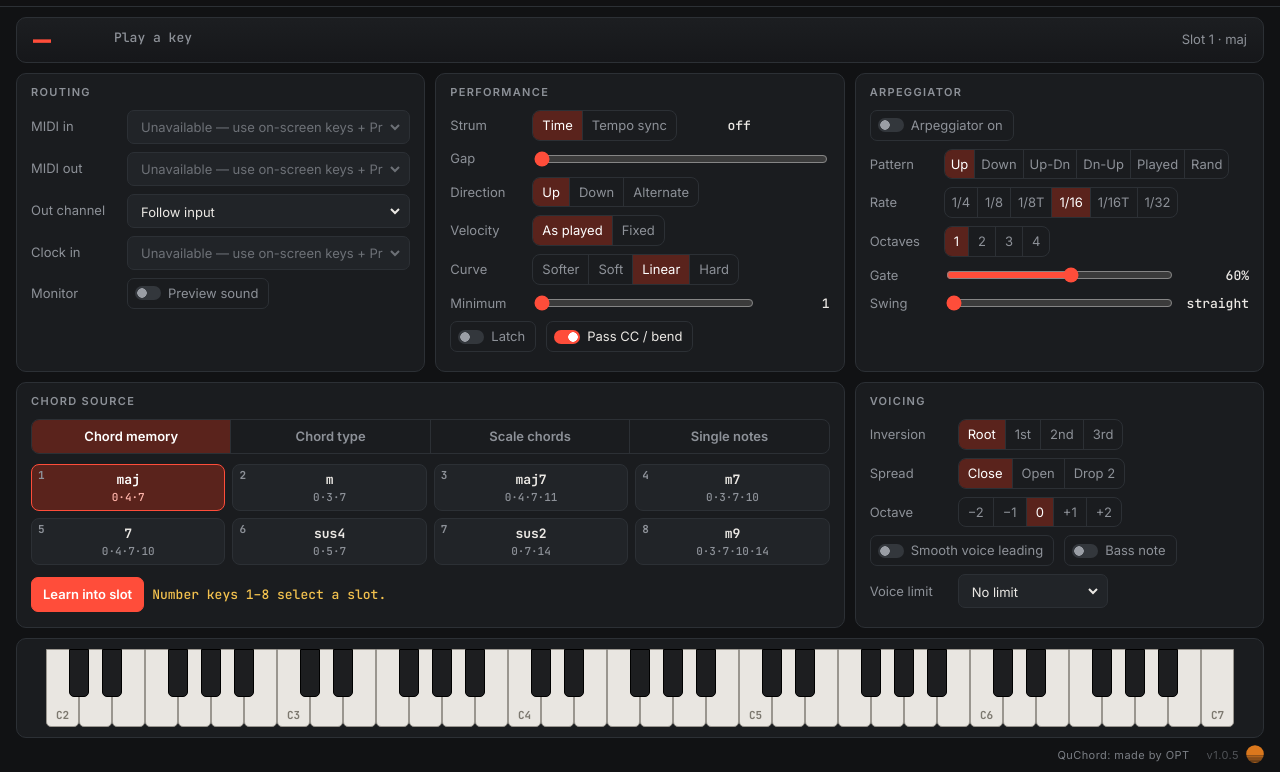
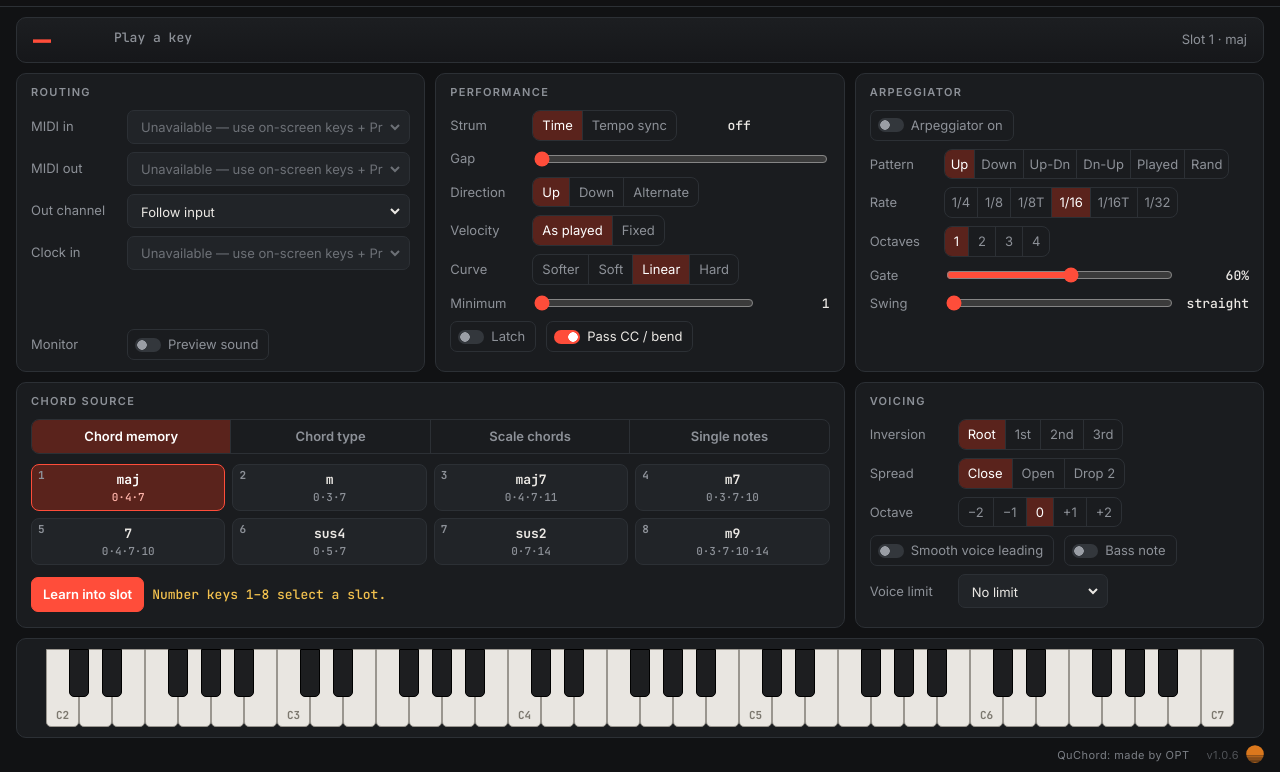
Before and after one commit to opt-fx/quchord, a plain HTML site: page index.html in a window 1280 px wide. Shown: the part 47-819 px from the top of the page. Drawn offline with Linux system fonts and the light colour scheme.

Commit message:
v1.0.6: Routing layout tweaks
Co-Authored-By: Claude Opus 5.5 <noreply@anthropic.com>
Claude-Session: https://claude.ai/code/session_01EcJiKnGvQ7z1V2pfRLPA9X

```diff
--- a/index.html
+++ b/index.html
@@ -55,7 +55,8 @@ button.danger{background:#2a1513;border-color:#5a231c;color:#ff8a7c;font-weight:
 button.primary{background:var(--accent);border-color:var(--accent);color:#fff;font-weight:600}
 main{max-width:1280px;margin:0 auto;padding:10px 16px 8px;display:grid;gap:10px;grid-template-columns:repeat(3,minmax(0,1fr));
   grid-template-areas:"disp disp disp" "route perf arp" "src src voice" "kb kb kb"}
-.a-disp{grid-area:disp}.a-route{grid-area:route}.a-perf{grid-area:perf}.a-arp{grid-area:arp}.a-src{grid-area:src}.a-voice{grid-area:voice}.a-kb{grid-area:kb}
+.a-disp{grid-area:disp}
+.a-route{display:flex;flex-direction:column}.a-route .monitor{margin-top:auto;padding-top:8px}.a-route{grid-area:route}.a-perf{grid-area:perf}.a-arp{grid-area:arp}.a-src{grid-area:src}.a-voice{grid-area:voice}.a-kb{grid-area:kb}
 @media (max-width:1100px){main{grid-template-columns:repeat(2,minmax(0,1fr));grid-template-areas:"disp disp" "route perf" "src src" "voice arp" "kb kb"}}
 .card{background:var(--panel);border:1px solid var(--line);border-radius:10px;padding:11px 14px}
 .card h2{font-size:11px;text-transform:uppercase;letter-spacing:.12em;color:var(--muted);margin:0 0 9px;font-weight:600}
@@ -144,9 +145,9 @@ input[type=range]{flex:1;accent-color:var(--accent);min-width:100px}
     <div class="row"><label for="outSel">MIDI out</label><span class="sel"><select id="outSel"></select></span></div>
     <div class="row"><label for="outCh">Out channel</label><span class="sel"><select id="outCh"></select></span></div>
     <div class="row"><label for="clockSel" title="Follow MIDI clock from this port (e.g. your sequencer). Falls back to the manual tempo when no clock arrives.">Clock in</label><span class="sel" title="Follow MIDI clock from this port (e.g. your sequencer). Falls back to the manual tempo when no clock arrives."><select id="clockSel"></select></span></div>
-    <div class="row hidden" id="clockInfoRow" style="margin-top:-4px"><span class="lbl"></span><span class="clockinfo" id="clockInfo"></span></div>
-    <div class="row"><span class="lbl">Monitor</span><button class="toggle" data-key="preview" title="Hear QuChord's output in the browser, as well as sending it out">Preview sound</button></div>
+    <div class="row hidden" id="clockInfoRow" style="margin-top:2px"><span class="lbl"></span><span class="clockinfo" id="clockInfo" style="padding-left:9px"></span></div>
     <p class="tip">Send QuChord's output to your synth or sequencer, and switch off any direct route from the keyboard to the same place, or you'll hear the single note as well as the chord. If your keyboard has an MPE mode, turn it off: QuChord sends each chord on one channel.</p>
+    <div class="row monitor"><span class="lbl">Monitor</span><button class="toggle" data-key="preview" title="Hear QuChord's output in the browser, as well as sending it out">Preview sound</button></div>
   </section>
 
   <section class="card fx a-perf">
@@ -230,7 +231,7 @@ input[type=range]{flex:1;accent-color:var(--accent);min-width:100px}
 
   <section class="kbwrap a-kb"><div class="kb" id="kb"></div></section>
 </main>
-<footer class="credit"><p class="line"><span>QuChord: made by OPT</span><span class="ver" title="Build 16">v1.0.5</span><svg viewBox="0 0 400 400" role="img" aria-label="OPT logo: a striped sun"><defs><mask id="sunmaskf"><rect width="400" height="400" fill="#fff"/><rect y="224" width="400" height="8"/><rect y="262" width="400" height="13"/><rect y="302" width="400" height="18"/><rect y="344" width="400" height="24"/></mask></defs><circle cx="200" cy="200" r="196" fill="#FF8A1F" mask="url(#sunmaskf)"/></svg></p></footer>
+<footer class="credit"><p class="line"><span>QuChord: made by OPT</span><span class="ver" title="Build 17">v1.0.6</span><svg viewBox="0 0 400 400" role="img" aria-label="OPT logo: a striped sun"><defs><mask id="sunmaskf"><rect width="400" height="400" fill="#fff"/><rect y="224" width="400" height="8"/><rect y="262" width="400" height="13"/><rect y="302" width="400" height="18"/><rect y="344" width="400" height="24"/></mask></defs><circle cx="200" cy="200" r="196" fill="#FF8A1F" mask="url(#sunmaskf)"/></svg></p></footer>
 
 <script>
 "use strict";
```
Also changed, not shown: 1 other file.
